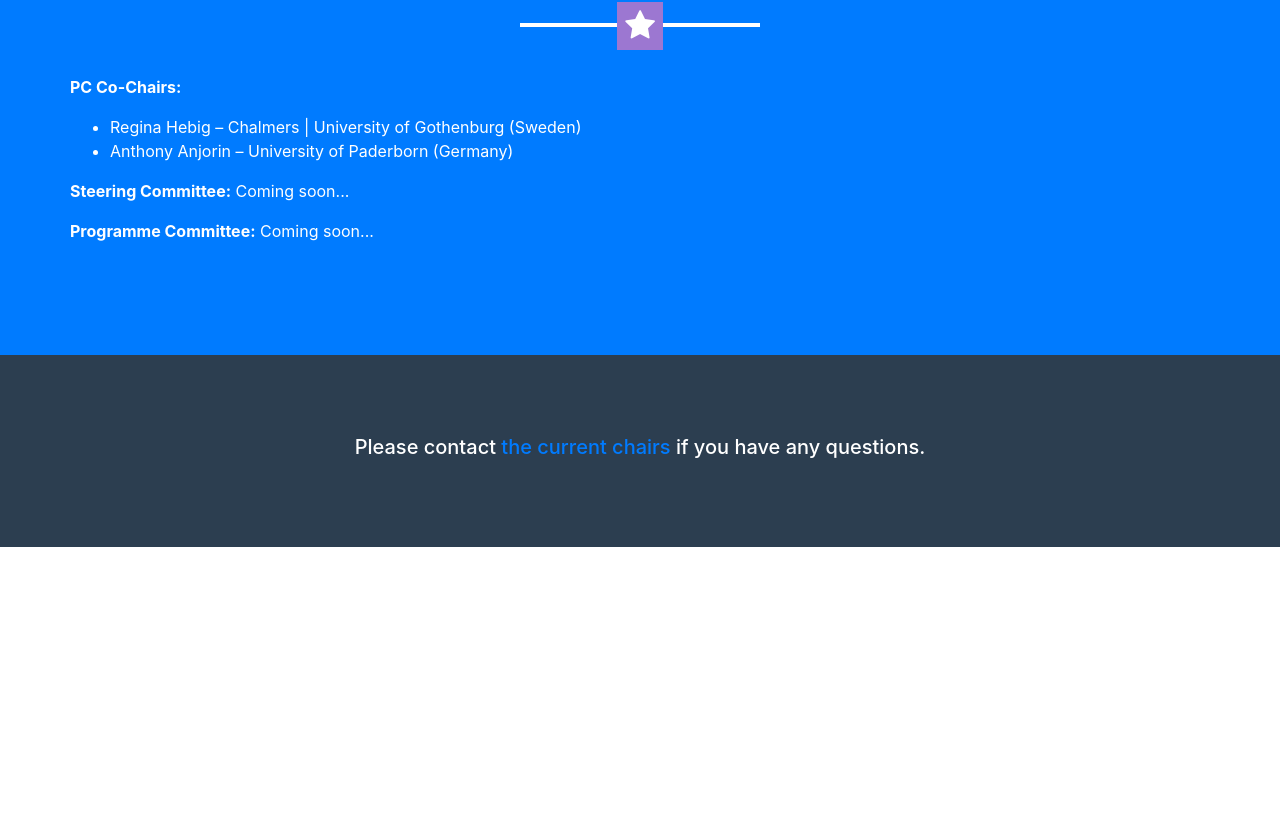
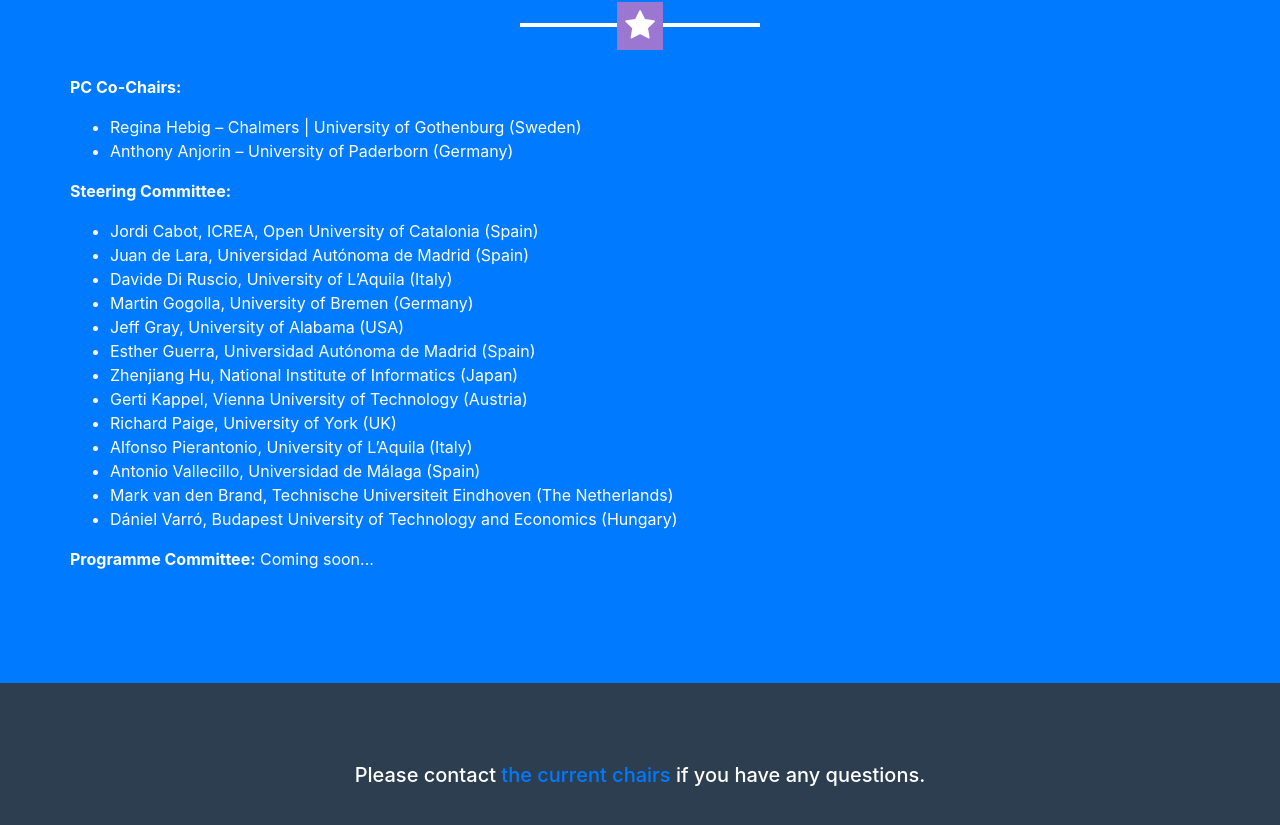
Before and after one commit to icmt-conference/icmt2019, a website with bundled scripts: page index.html in a window 1280 px wide. Shown: the part 3886-4711 px from the top of the page. Before the commit the page ends 4433 px from the top, so only its background shows below. Built offline with nearby package versions, Linux system fonts and the light colour scheme.

Commit message:
added steering commitee

```diff
--- a/index.html
+++ b/index.html
@@ -217,7 +217,23 @@
 		</ul>
 		</p>
 		<p align="left">
-	          <b>Steering Committee:</b> Coming soon...
+	          <b>Steering Committee:</b>
+		<ul>
+		<li>Jordi Cabot, ICREA, Open University of Catalonia (Spain) </li>
+		<li>Juan de Lara, Universidad Autónoma de Madrid (Spain) </li>
+		<li>Davide Di Ruscio, University of L’Aquila (Italy) </li>
+		<li>Martin Gogolla, University of Bremen (Germany) </li>
+		<li>Jeff Gray, University of Alabama (USA) </li>
+		<li>Esther Guerra, Universidad Autónoma de Madrid (Spain) </li>
+		<li>Zhenjiang Hu, National Institute of Informatics (Japan) </li>
+		<li>Gerti Kappel, Vienna University of Technology (Austria) </li>
+		<li>Richard Paige, University of York (UK) </li>
+		<li>Alfonso Pierantonio, University of L’Aquila (Italy) </li>
+		<li>Antonio Vallecillo, Universidad de Málaga (Spain) </li>
+		<li>Mark van den Brand, Technische Universiteit Eindhoven (The Netherlands) </li>
+		<li>Dániel Varró, Budapest University of Technology and Economics (Hungary) </li>
+		</ul>
+
 	        </p>
 	      <p align="left">
 	      <b>Programme Committee:</b> Coming soon...
```
